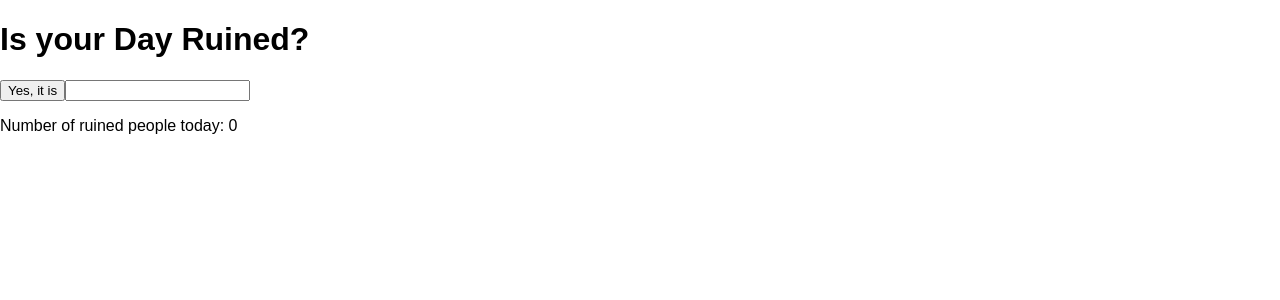
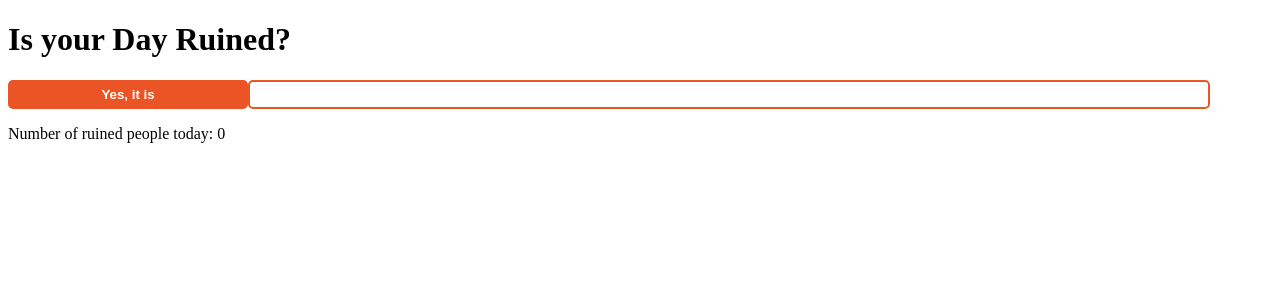
Before and after one commit to edistyping/-React-ruined_day, a React (Create React App) app: page / in a window 1280 px wide. Shown: the top 300 px of the page. Built offline with nearby package versions, Linux system fonts and the light colour scheme.

Commit message:
Updating Reasons/Options textbox and minor changes to UI

```diff
--- a/src/App.js
+++ b/src/App.js
@@ -25,7 +25,6 @@ class App extends Component {
 
     // Next, check if there are more than 100 posts. If so, delete the oldest.
 
-
   }
 
   addResponse(e){
@@ -34,10 +33,23 @@ class App extends Component {
     var inputValue = this.inputEl.value;
     fire.database().ref('user_response').push( {opinion: inputValue, response_time: firebase.database.ServerValue.TIMESTAMP, answer: 1, id: this.state.counter});
 
-    this.inputEl.value = ''; // Reset the input value
     inputValue = this.inputEl.value;
 
   }
+
+  // Bind this function to the textbox.
+  optionText(e){
+    var inputValue = this.inputEl.value;
+    // If the textbox is active/selected AND it's set to Default, then blank it
+    if (inputValue == "(Optional) Please Share What Caused Your Ordeal!"){
+      this.inputEl.value = "";
+    }
+    else if(inputValue == "" || inputValue == Null){
+      this.inputEl.value = "(Optional) Please Share What Caused Your Ordeal!";
+    }
+  }
+
+
 
   render() {
     return (
@@ -45,7 +57,7 @@ class App extends Component {
 
         <h1>Is your Day Ruined?</h1>
         <input type="submit" value="Yes, it is" />
-        <input type="text" ref={ el => this.inputEl = el }/>
+        <input type="text" name="reason" ref={ el => this.inputEl = el } onClick=""/>
 
         <p>Number of ruined people today: {this.state.counter}</p>
         <ul>
--- /dev/null
+++ b/src/css/style.css
@@ -0,0 +1,21 @@
+form {
+    margin: 15px 0;
+}
+
+form input[type='text'] {
+    border: 2px solid #eb5424;
+    border-radius: 5px;
+    padding: 5px;
+    width: 75%;
+}
+
+form input[type='submit'] {
+    background: #eb5424;
+    border: none;
+    border-radius: 5px;
+    color: #FFF;
+    cursor: pointer;
+    font-weight: bold;
+    padding: 7px 5px;
+    width: 19%;
+}
--- a/src/index.js
+++ b/src/index.js
@@ -1,6 +1,6 @@
 import React from 'react';
 import ReactDOM from 'react-dom';
-import './index.css';
+import './css/style.css';
 import App from './App';
 import registerServiceWorker from './registerServiceWorker';
 
```
Also changed, not shown: package.json (+8 -1 lines), 1 other file (tests, documents, lock files or other folders).
